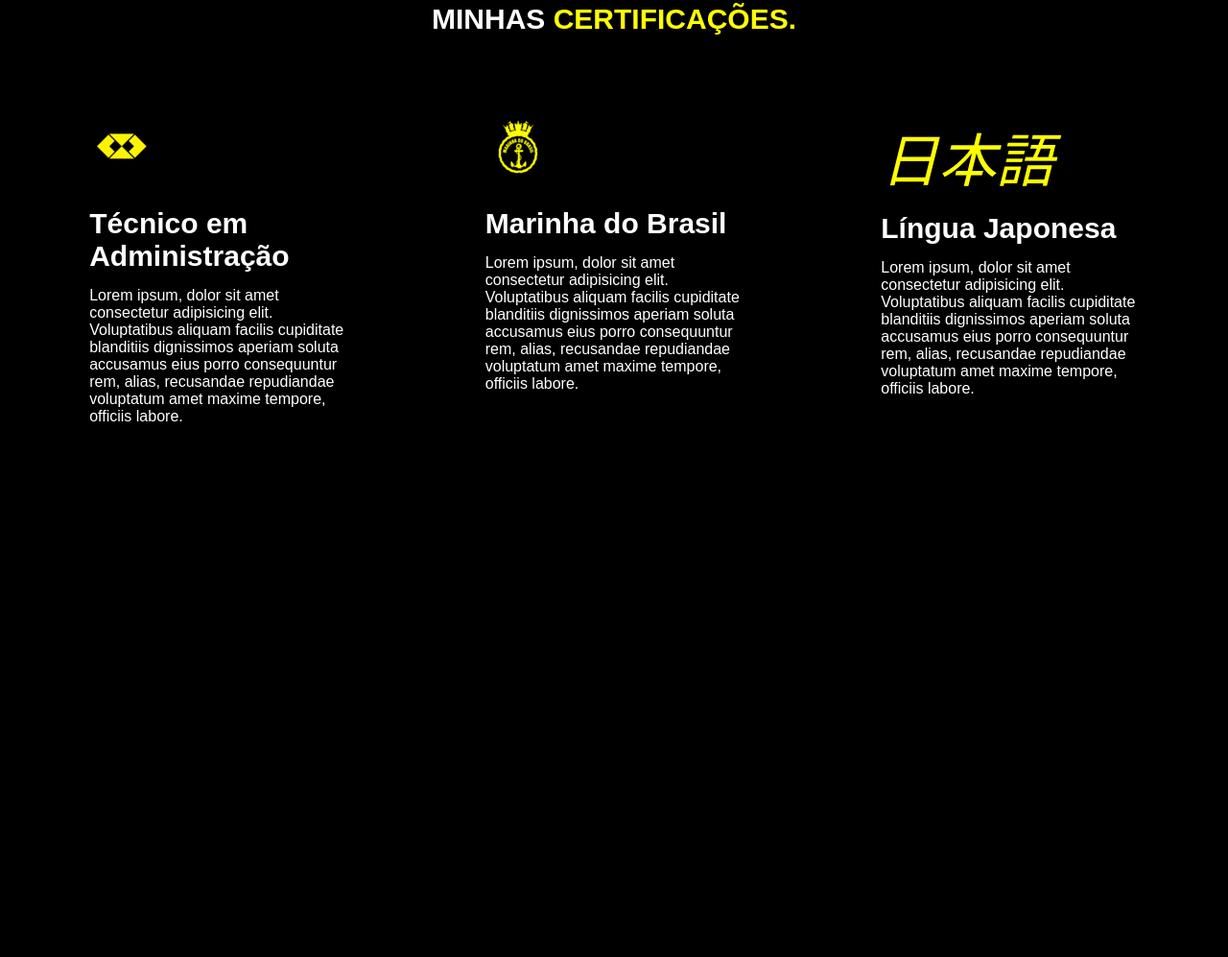
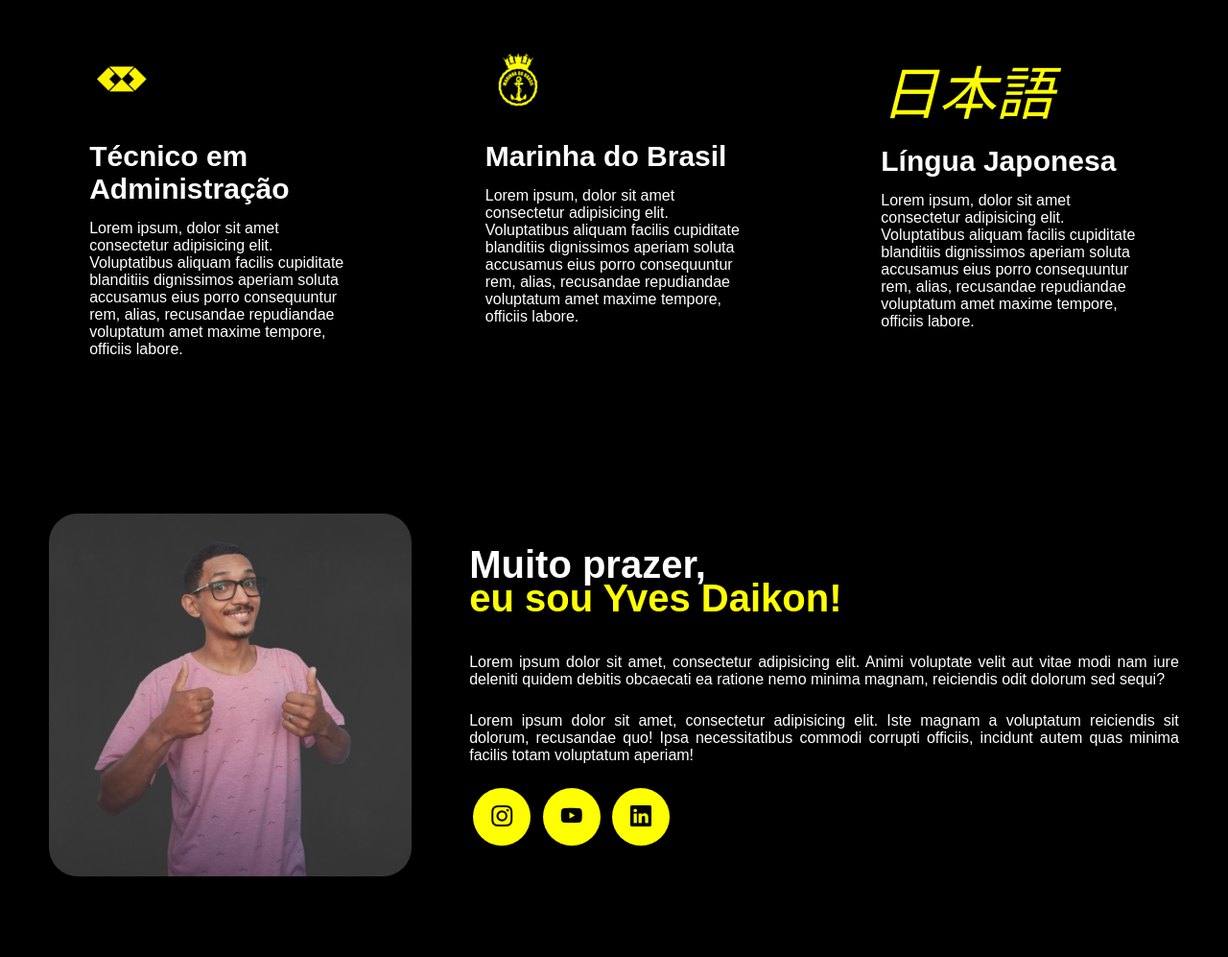
Before and after one commit to dahicon/meu-site-zinho, a plain HTML site: page index.html in a window 1280 px wide. Shown: the part 806-1803 px from the top of the page at 96% size. Before the commit the page ends 1331 px from the top, so only its background shows below. Drawn offline with nearby package versions, Linux system fonts and the light colour scheme.

Commit message:
a parte do sobre
aqgora tá ficando legal... como pratiquei um pouco esses tempos já to conseguindo alterar algumas coisitas ao meu querer e não somente copiando o codigo do cara ksksks

```diff
--- a/index.html
+++ b/index.html
@@ -83,6 +83,27 @@
                     </div><!--Fim da div flex-->
                 </div><!--Fim da div interface-->
             </section><!--Fim da section certificacoes-->
+
+            <section class="Sobre">
+                <div class="interface">
+                    <div class="flex">
+                        <div class="img-sobre">
+                            <img src="images/sobre-mim-medio.png" alt="minha outra img" class="imagem-arredo">
+                        </div><!--Fim da div img-sobre-->
+
+                        <div class="txt-sobre">
+                            <h2>Muito prazer, <span>eu sou Yves Daikon!</span></h2>
+                            <p>Lorem ipsum dolor sit amet, consectetur adipisicing elit. Animi voluptate velit aut vitae modi nam iure deleniti quidem debitis obcaecati ea ratione nemo minima magnam, reiciendis odit dolorum sed sequi?</p>
+                            <p>Lorem ipsum dolor sit amet, consectetur adipisicing elit. Iste magnam a voluptatum reiciendis sit dolorum, recusandae quo! Ipsa necessitatibus commodi corrupti officiis, incidunt autem quas minima facilis totam voluptatum aperiam!</p>
+                            <div class="btn-social">
+                                <a href="#"><button><i class="bi bi-instagram"></i></button></a>
+                                <a href="#"><button><i class="bi bi-youtube"></i></button></a>
+                                <a href="#"><button><i class="bi bi-linkedin"></i></button></a>
+                            </div><!--Fim da div btn-social-->
+                        </div><!--Fim da div txt-sobre-->
+                    </div><!--Fim da div Flex-->
+                </div><!--Fim da Div Interface-->
+            </section><!--Fim da section Sobre-->
         </main>
 
     </body>
--- a/style.css
+++ b/style.css
@@ -42,6 +42,11 @@ h2.titulo span {
     color: #ffff00;
 }
 
+button:hover {
+    box-shadow: 0px 0px 18px #ffff00;
+    transform: scale(1.08);
+}
+
 /* ESTILO CABEÇALHO */
 header {
     padding: 20px 4%;
@@ -74,15 +79,10 @@ header nav ul li {
     padding: 0 40px;
 }
 
-.contato button:hover {
-    box-shadow: 0px 0px 18px #ffff00;
-    transform: scale(1.08);
-}
-
 /* ESTILO DO TOPO DO SITE */
 
 section.topo-do-site {
-    padding: 40px 4%;
+    padding: 5px 4%;
 }
 
 section.topo-do-site .flex {
@@ -155,3 +155,54 @@ section.certificacoes .flex {
     font-family: Arial, Helvetica, sans-serif;
     margin: 15px 0;
 }
+
+/* EDITAR A FOO SOBRE */
+
+.imagem-arredo {
+    width: 378px;
+    height: 378px;
+    border-radius: 30px;
+}
+
+/* ESTILO DO SOBRE */
+
+section.Sobre {
+    padding: 80px 4%;
+}
+
+section.Sobre .flex {
+    align-items: center;
+    gap: 60px;
+}
+
+.Sobre .txt-sobre {
+    color: #fff;
+}
+
+.Sobre .txt-sobre h2 {
+    font-size: 40px;
+    line-height: 35px;
+    margin-bottom: 40px;
+}
+
+.Sobre .txt-sobre h2 span {
+    color: #ffff00;
+    display: block;
+}
+
+.Sobre .txt-sobre p {
+    margin: 25px 0;
+    text-align: justify;
+}
+
+.Sobre .txt-sobre .btn-social button {
+    width: 60px;
+    height: 60px;
+    border-radius: 50%;
+    border: 0;
+    background-color: #ffff00;
+    font-size: 22px;
+    cursor: pointer;
+    margin: 0 4px;
+    transition: 0.2s;
+}
```
Also changed, not shown: images/sobre-mim-medio.png (added).
